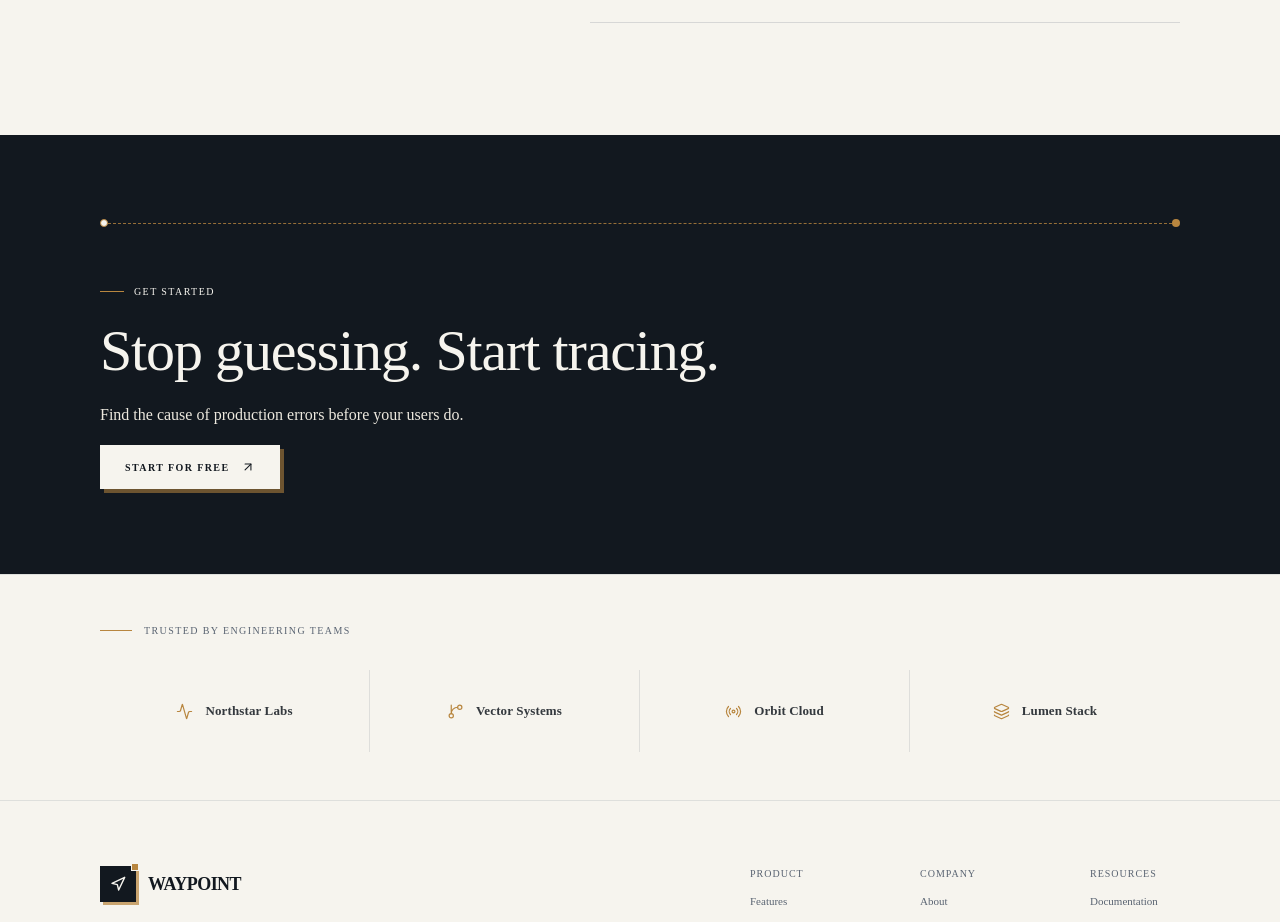
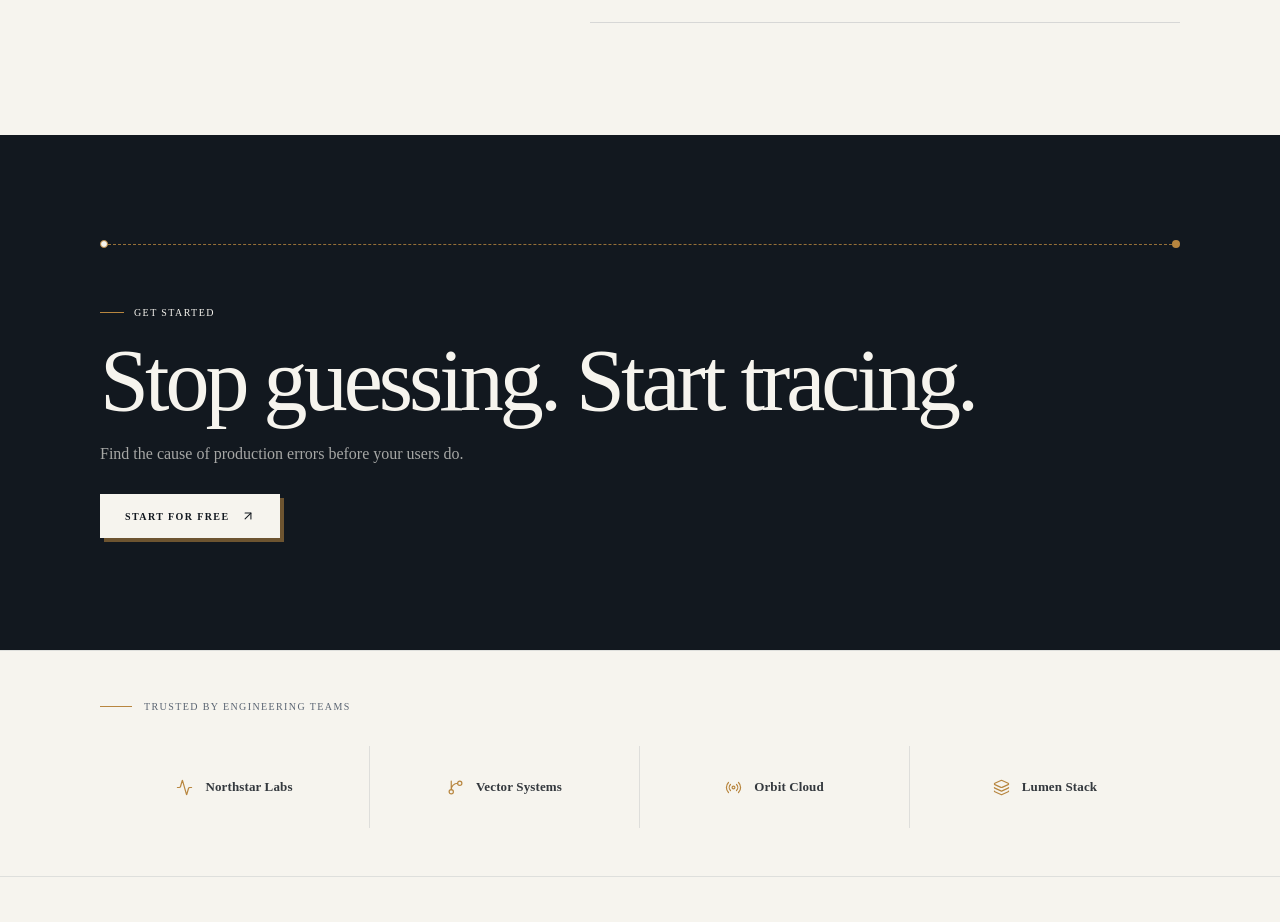
Before and after one commit to yafigian3-hue/waypoint-template, a React (Vite) app: page / in a window 1280 px wide. Shown: the part 6040-6962 px from the top of the page. Built offline with nearby package versions, Linux system fonts and the light colour scheme.

Commit message:
feat: redesign final cta and add motion

```diff
--- a/src/components/sections/FinalCta.tsx
+++ b/src/components/sections/FinalCta.tsx
@@ -1,23 +1,61 @@
+import { motion } from "framer-motion";
+
 import { ctaFinal } from "../../lib/content";
+import {
+  finalCtaButton,
+  finalCtaButtonHover,
+  finalCtaContent,
+  finalCtaRoute,
+  motionTransitions,
+} from "../../lib/animations";
 import { SectionLabel } from "../shared/section-label";
 import { RouteMarker } from "../shared/route-marker";
 import { CtaButton } from "../shared/cta-button";
 
 export default function FinalCta() {
   return (
-    <section className="bg-ink pb-[85px] pt-[75px] text-paper" id="start">
+    <section
+      className="relative overflow-hidden bg-ink pb-20 pt-16 text-paper sm:pb-24 sm:pt-20 lg:pb-28 lg:pt-24"
+      id="start"
+    >
       <div className="container">
-        <RouteMarker variant="brass" className="mb-12" />
-        <SectionLabel light>GET STARTED</SectionLabel>
-        <h2 className="mb-5 mt-[22px] font-display text-[clamp(34px,5vw,58px)] leading-[1.05] tracking-[-0.02em]">
-          {ctaFinal.headline}
-        </h2>
-        <p className="max-w-[480px] leading-[1.6] text-paper-dim">
-          {ctaFinal.subheadline}
-        </p>
-        <CtaButton variant="light" className="mt-[18px]">
-          {ctaFinal.label}
-        </CtaButton>
+        <motion.div
+          {...finalCtaRoute}
+          transition={motionTransitions.route}
+          className="mb-10 sm:mb-12"
+        >
+          <RouteMarker variant="brass" />
+        </motion.div>
+
+        <motion.div
+          {...finalCtaContent}
+          transition={motionTransitions.standard}
+        >
+          <SectionLabel light>GET STARTED</SectionLabel>
+
+          <h2 className="mb-5 mt-5 max-w-4xl font-display text-[clamp(2.75rem,7vw,5.5rem)] font- leading-[0.94] tracking-[-0.045em] text-paper">
+            {ctaFinal.headline}
+          </h2>
+
+          <p className="max-w-[500px] text-sm leading-7 text-paper/65 sm:text-base">
+            {ctaFinal.subheadline}
+          </p>
+        </motion.div>
+
+        <motion.div
+          {...finalCtaButton}
+          transition={{
+            ...motionTransitions.standard,
+            delay: 0.2,
+          }}
+          whileHover={{
+            ...finalCtaButtonHover,
+            transition: motionTransitions.fast,
+          }}
+          className="mt-7"
+        >
+          <CtaButton variant="light">{ctaFinal.label}</CtaButton>
+        </motion.div>
       </div>
     </section>
   );
--- a/src/lib/animations.ts
+++ b/src/lib/animations.ts
@@ -486,3 +486,52 @@ export const logoCloudLogo = {
 export const logoCloudLogoHover = {
   y: -3,
 };
+
+export const finalCtaRoute = {
+  initial: {
+    opacity: 0,
+    x: -24,
+  },
+  whileInView: {
+    opacity: 1,
+    x: 0,
+  },
+  viewport: {
+    once: true,
+    amount: 0.6,
+  },
+};
+
+export const finalCtaContent = {
+  initial: {
+    opacity: 0,
+    y: 28,
+  },
+  whileInView: {
+    opacity: 1,
+    y: 0,
+  },
+  viewport: {
+    once: true,
+    amount: 0.4,
+  },
+};
+
+export const finalCtaButton = {
+  initial: {
+    opacity: 0,
+    y: 16,
+  },
+  whileInView: {
+    opacity: 1,
+    y: 0,
+  },
+  viewport: {
+    once: true,
+    amount: 0.5,
+  },
+};
+
+export const finalCtaButtonHover = {
+  y: -3,
+};
```
